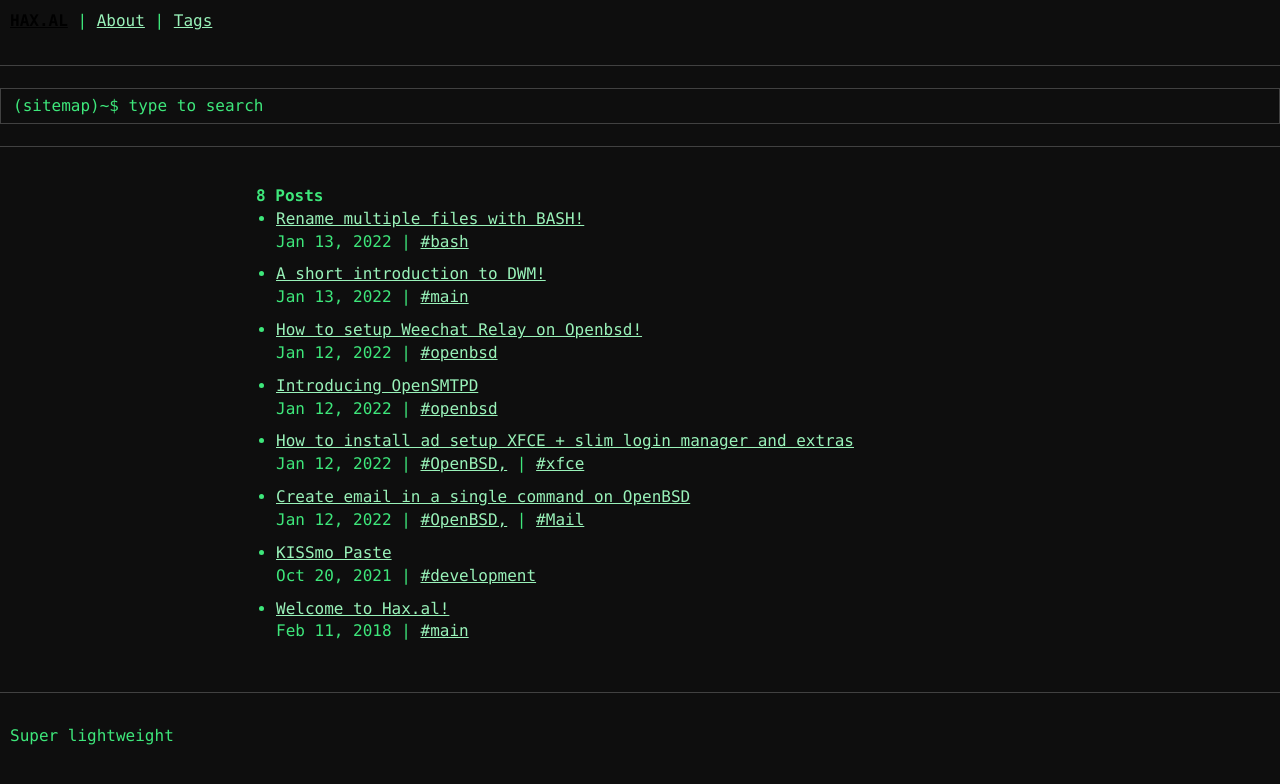
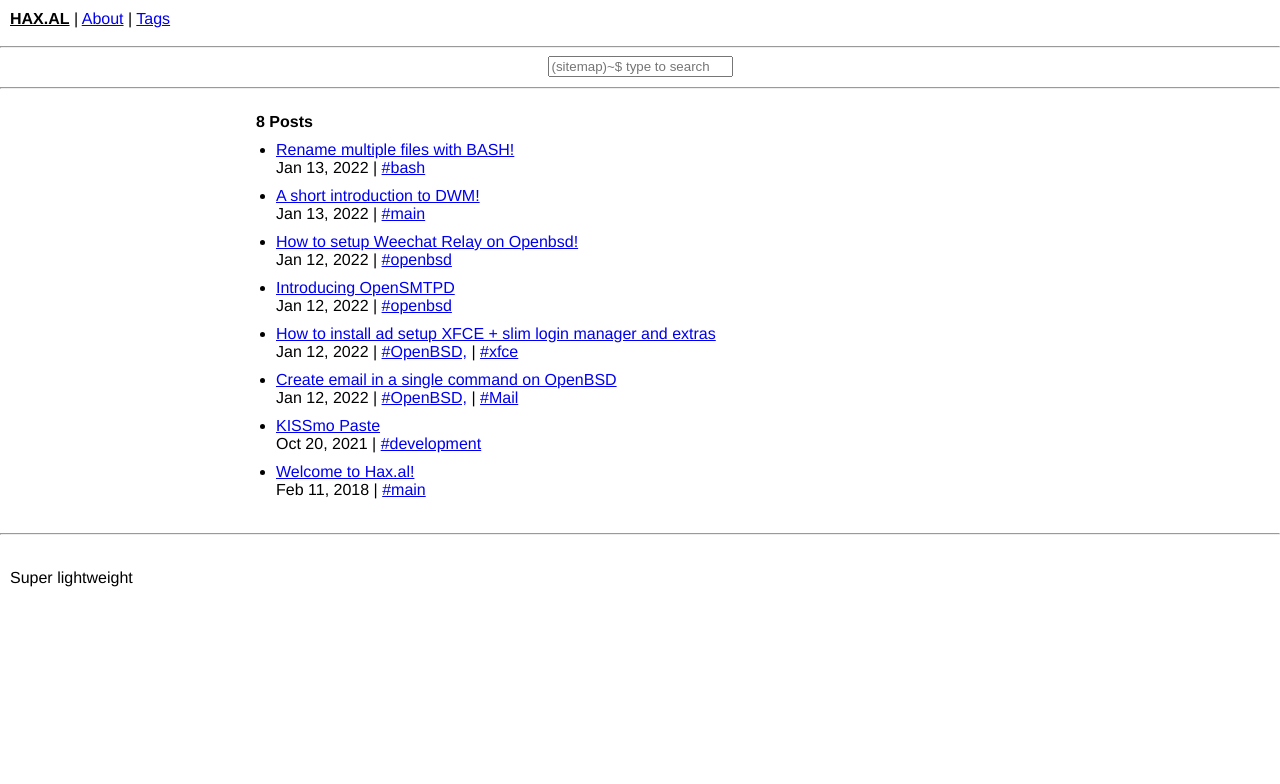
Before and after one commit to hedho/hax, a Jekyll site: the page built from index.md, in a window 1280 px wide. Shown: the top 784 px of the page. Built offline with Jekyll 4.4.1, drawn with Linux system fonts in a browser that asks for light colours.

Commit message:
Update default.html

```diff
--- a/_layouts/default.html
+++ b/_layouts/default.html
@@ -5,7 +5,6 @@
     <header>
         <a class="site-title" href="{% include relative %}" >{{ site.title }}</a>
         <div style="display: inline-block">
-            <link rel="stylesheet" type="text/css" href="static/hacker.css">
             {% for my_page in site.pages %}{% if my_page.title and my_page.noindex != true %}
              | <a href="{% include relative %}{{ my_page.url | relative_url }}">{{ my_page.title }}</a>
             {% endif %}{% endfor %}
```
